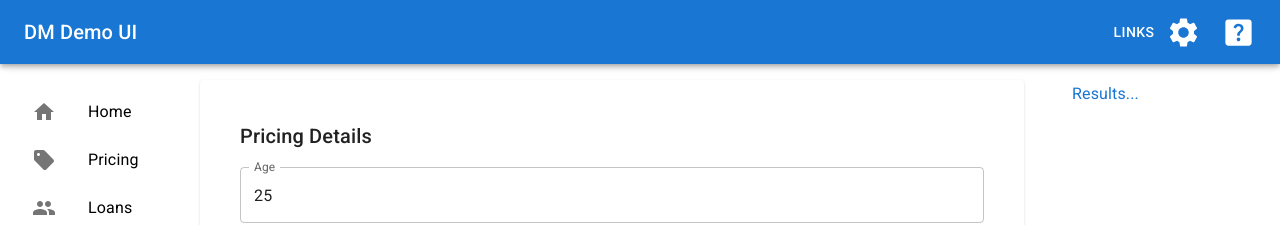
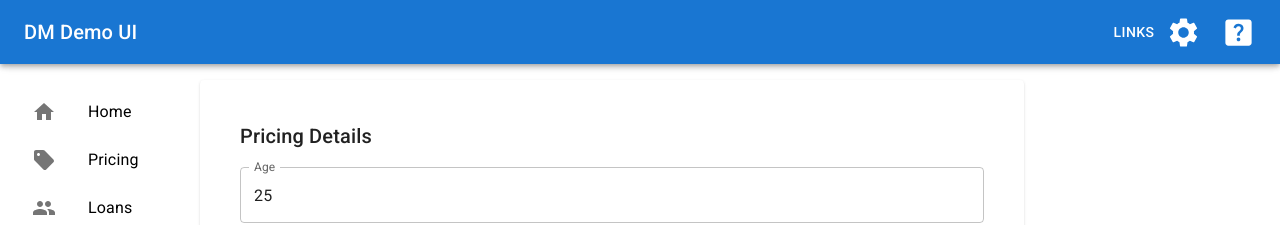
Before and after one commit to gerry-baird/react_dm_pricing, a React (Create React App) app: page /pricing in a window 1280 px wide. Shown: the top 225 px of the page. Built offline with nearby package versions, Linux system fonts and the light colour scheme.

Commit message:
pricing result card title removed

```diff
--- a/src/components/pricing/PricingResults.jsx
+++ b/src/components/pricing/PricingResults.jsx
@@ -11,9 +11,6 @@ const PricingResults = () => {
   return (
     <Box flex={2} p={2} sx={{ display: { xs: "none", sm: "block" } }}>
       <Stack>
-        <Typography color="primary" variant="subtitle1">
-          Results...
-        </Typography>
         {results.map((result, index) => {
           return (
             <Card key={index} sx={{ mb: 2 }}>
@@ -23,7 +20,7 @@ const PricingResults = () => {
                     <DeleteIcon />
                   </IconButton>
                 }
-                title="Pricing"
+                //title="Pricing"
                 subheader={result.currentTime}
               />
               <CardContent>
@@ -31,7 +28,7 @@ const PricingResults = () => {
                 <Typography variant="body2">
                   Prior : {result.prior ? "Yes" : "No"}
                 </Typography>
-                <Typography variant="body1" color="red">
+                <Typography variant="body1" color="green">
                   Price : {result.price}
                 </Typography>
               </CardContent>
```
